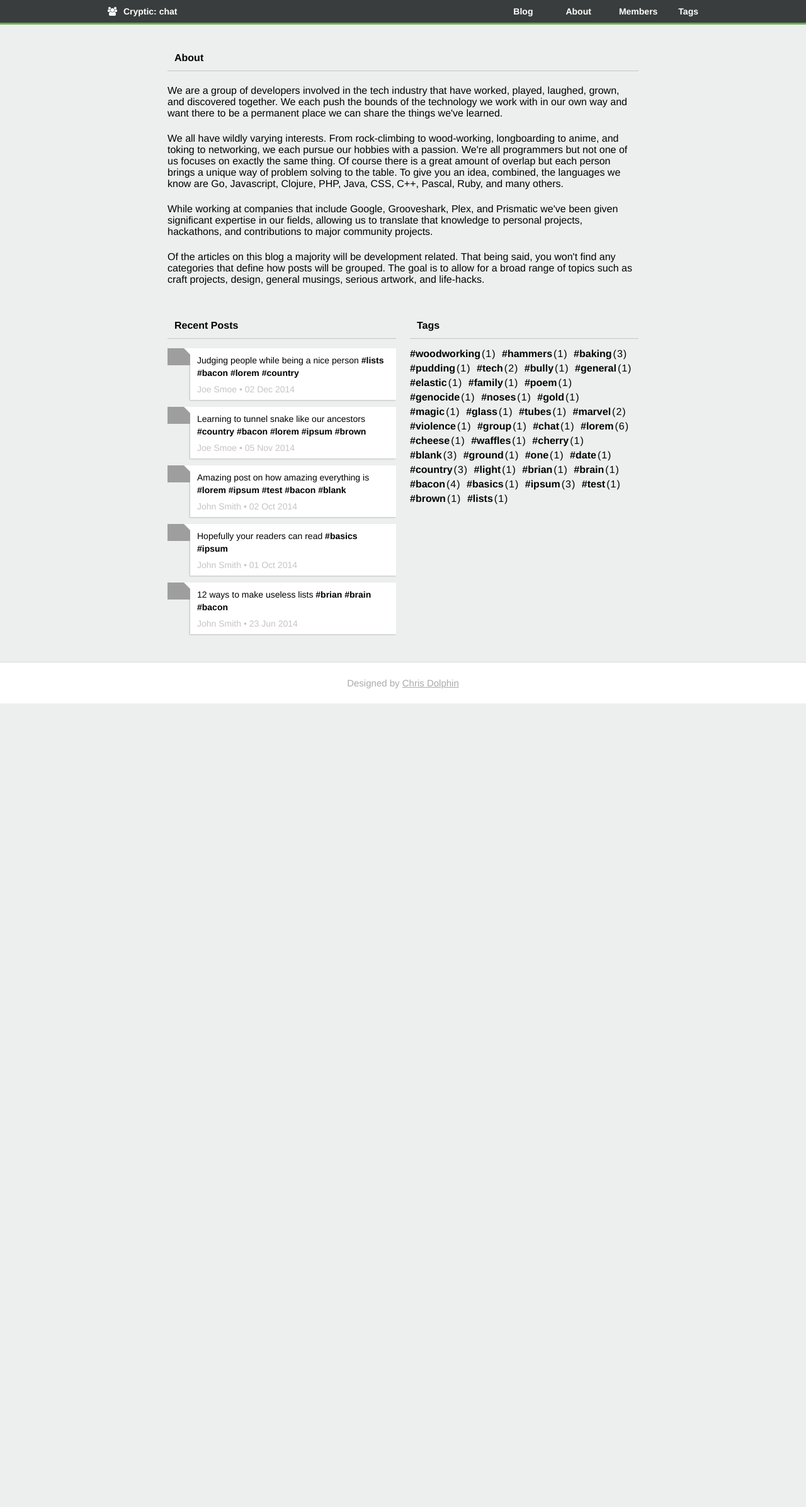
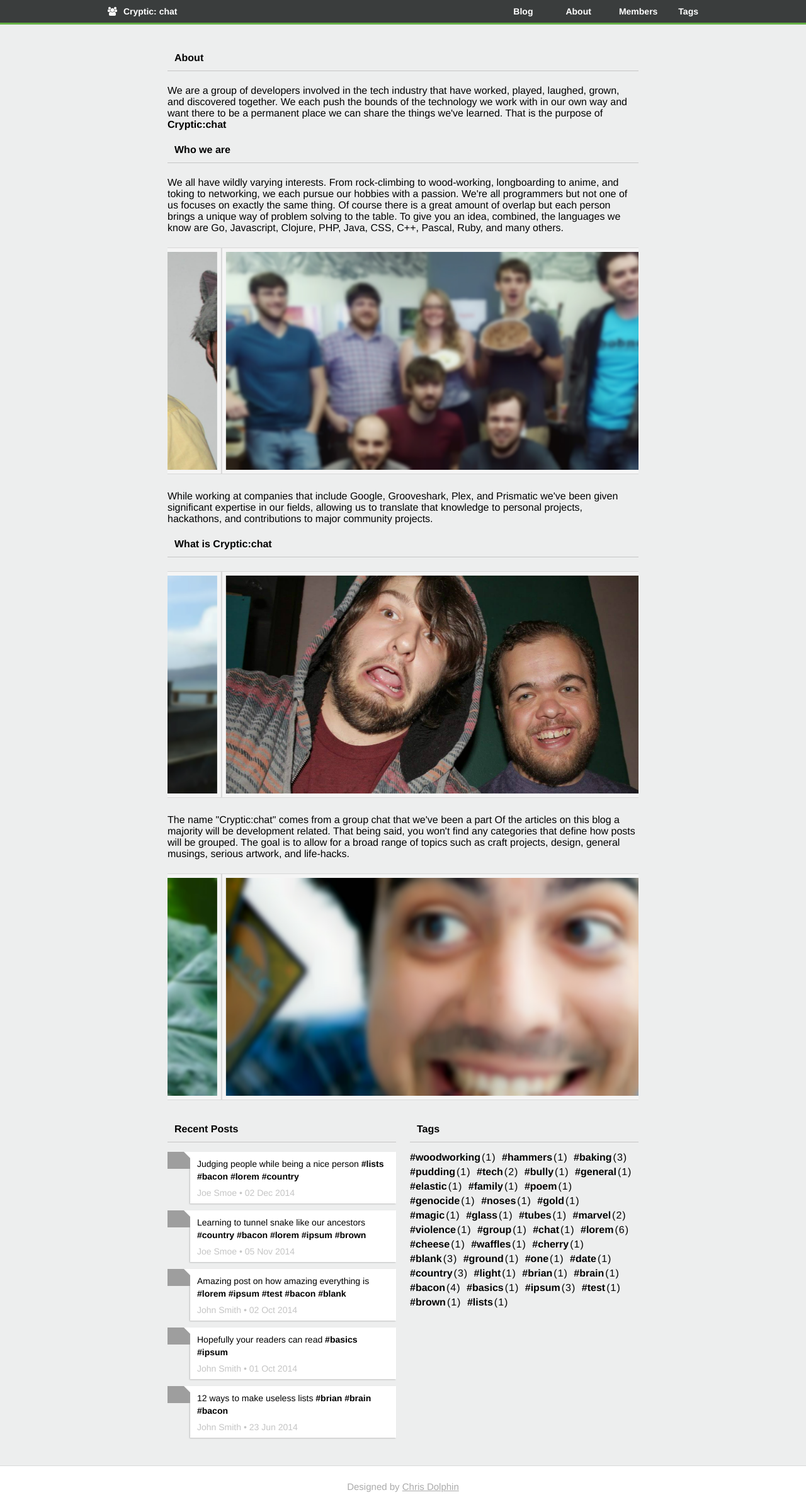
Before and after one commit to cryptic-io/cryptic-chat, a Jekyll site: the page built from about/index.html, in a window 1280 px wide. Shown: the whole page at 63% size. Built offline with Jekyll 4.4.1, drawn with Linux system fonts in a browser that asks for light colours; nearby versions of some CDN libraries; before the commit the page ends 1117 px from its top, so only the background shows below that; grey boxes are pictures that could not be loaded.

Commit message:
Slider in about page.

```diff
--- a/Notes.txt
+++ b/Notes.txt
@@ -142,6 +142,8 @@ Things I found out:
 
 	Psuedo elements inherit overflow hidden from parent, even if you try to overwrite it
 
+	CSS filter blur doesnt work with animation of leftss
+
 
 Posts to grab
 	Andrew:
--- /dev/null
+++ b/_includes/css-slider.html
@@ -0,0 +1,13 @@
+<div class="slider-container">
+    <div class="slider">
+
+        {% for image in include.images %}
+
+        <div class="slide">
+            <img class="image" src="../{{ image }}"/>
+        </div>
+
+        {% endfor %}
+
+    </div>
+</div>
--- a/about/index.html
+++ b/about/index.html
@@ -4,12 +4,27 @@ title: About
 elementID: about
 ---
 
+{% assign sliders = site.data.sliders %}
+{% assign slider1 = sliders[0] %}
+{% assign slider2 = sliders[1] %}
+{% assign slider3 = sliders[2] %}
+
 <h2 class="page-header">About</h2>
 
-<p>We are a group of developers involved in the tech industry that have worked, played, laughed, grown, and discovered together. We each push the bounds of the technology we work with in our own way and want there to be a permanent place we can share the things we've learned.</p>
+<p>We are a group of developers involved in the tech industry that have worked, played, laughed, grown, and discovered together. We each push the bounds of the technology we work with in our own way and want there to be a permanent place we can share the things we've learned. That is the purpose of <span style="font-weight: bold;">Cryptic:chat</span></p>
+
+<h3 class="page-sub-header page-header">Who we are</h3>
 
 <p>We all have wildly varying interests. From rock-climbing to wood-working, longboarding to anime, and toking to networking, we each pursue our hobbies with a passion. We're all programmers but not one of us focuses on exactly the same thing. Of course there is a great amount of overlap but each person brings a unique way of problem solving to the table. To give you an idea, combined, the languages we know are Go, Javascript, Clojure, PHP, Java, CSS, C++, Pascal, Ruby, and many others.</p>
 
+{% include css-slider.html images=slider1 %}
+
 <p>While working at companies that include Google, Grooveshark, Plex, and Prismatic we've been given significant expertise in our fields, allowing us to translate that knowledge to personal projects, hackathons, and contributions to major community projects.</p>
 
-<p>Of the articles on this blog a majority will be development related. That being said, you won't find any categories that define how posts will be grouped. The goal is to allow for a broad range of topics such as craft projects, design, general musings, serious artwork, and life-hacks.</p>
+<h3 class="page-sub-header page-header">What is Cryptic:chat</h3>
+
+{% include css-slider.html images=slider2 %}
+
+<p>The name "Cryptic:chat" comes from a group chat that we've been a part Of the articles on this blog a majority will be development related. That being said, you won't find any categories that define how posts will be grouped. The goal is to allow for a broad range of topics such as craft projects, design, general musings, serious artwork, and life-hacks.</p>
+
+{% include css-slider.html images=slider3 %}
--- a/members/index.html
+++ b/members/index.html
@@ -9,7 +9,6 @@ elementID: members
 <ul id="avatars-list" class="page-list">
 
     {% for member in site.data.members %}
-
 
     <li class="avatars-list-item">
 
--- a/styles.css
+++ b/styles.css
@@ -4,6 +4,7 @@ boxShadow: "box-shadow: -1px 1px 2px rgba(0,0,0,0.2);"
 buttonShadow: "box-shadow: 0 1px 1px rgba(0,0,0,0.1);"
 ---
 {% include css/libs/navigation.css %}
+{% include css/libs/css-slider.css %}
 {% include css/navigation-changes.css %}
 {% include css/posts.css %}
 {% include css/post.css %}
```
Also changed, not shown: _data/sliders.yml (added, +18 -0 lines), _includes/css/libs/css-slider.css (added, +55 -0 lines), imgs/slider/slider1-image1.jpg (added), imgs/slider/slider1-image2.jpg (added), imgs/slider/slider1-image3.jpg (added), imgs/slider/slider1-image4.jpg (added), imgs/slider/slider2-image1.jpg (added), imgs/slider/slider2-image2.jpg (added), imgs/slider/slider2-image3.jpg (added), imgs/slider/slider2-image4.jpg (added), imgs/slider/slider3-image1.jpg (added), imgs/slider/slider3-image2.jpg (added), imgs/slider/slider3-image3.jpg (added), imgs/slider/slider3-image4.jpg (added).
